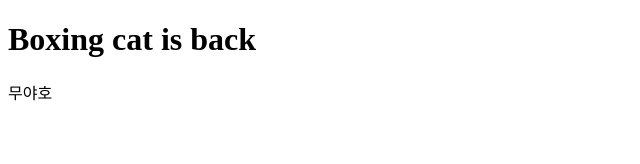
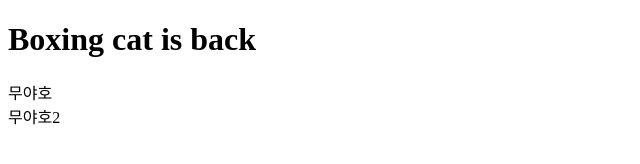
Before and after one commit to sehyunk2/boxiting, a plain HTML site: page index.html in a window 1280 px wide. Shown: the full height of the page, 0-640 px from the left. Drawn offline with Linux system fonts and the light colour scheme.

Commit message:
무야호2 추가호~

```diff
--- a/index.html
+++ b/index.html
@@ -7,5 +7,6 @@
 <body>
     <h1>Boxing cat is back</h1>
     <div>무야호</div>
+    <div>무야호2</div>
 </body>
 </html>
```
